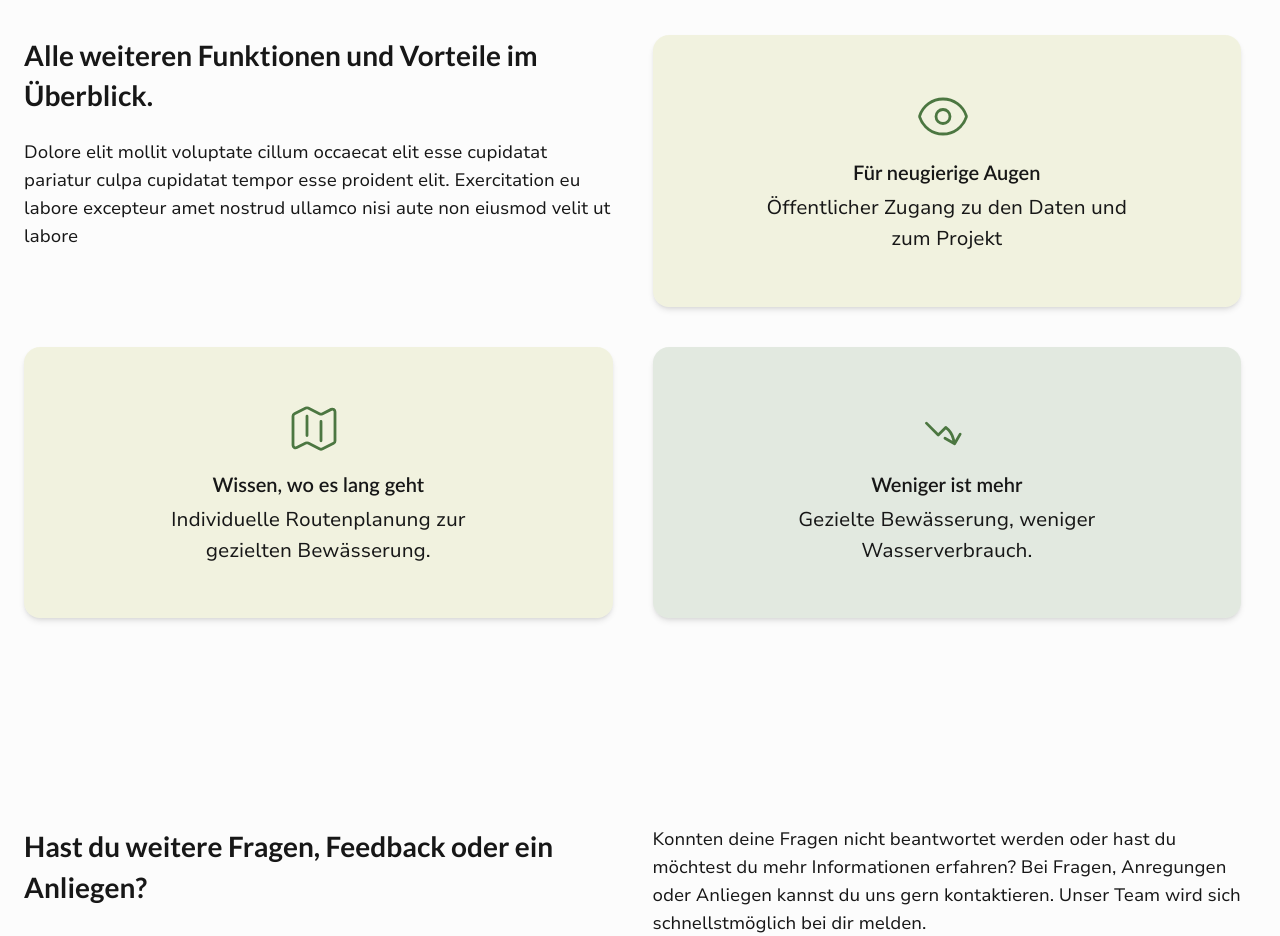
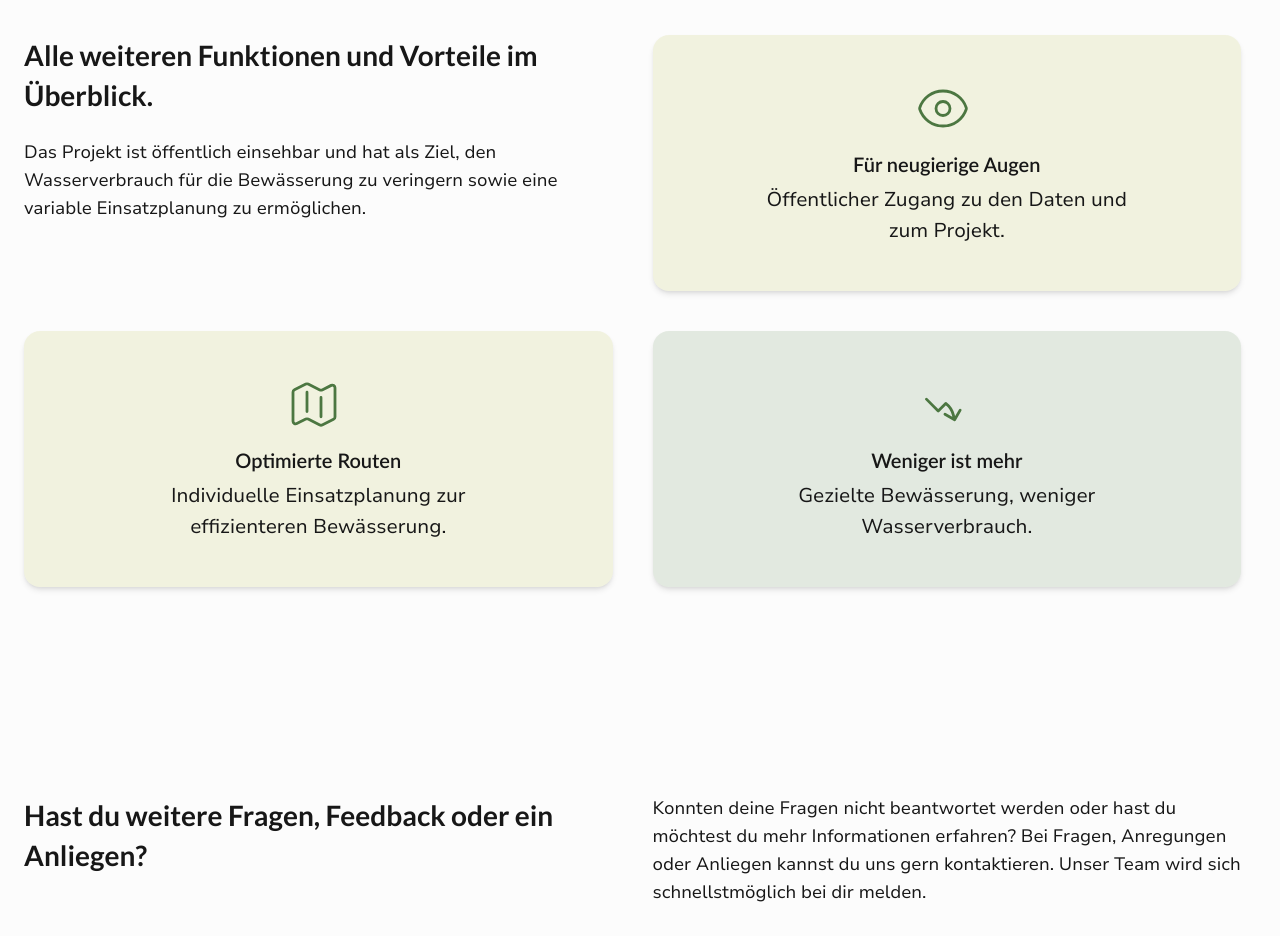
Before and after one commit to green-ecolution/project-website, a React (Vite) app: page /projekt in a window 1280 px wide. Shown: the part 2160-3096 px from the top of the page. Built offline with nearby package versions, Linux system fonts and the light colour scheme.

Commit message:
Changed Text in Advantages.tsx

```diff
--- a/src/tsx/components/sections/Advantages.tsx
+++ b/src/tsx/components/sections/Advantages.tsx
@@ -5,17 +5,18 @@ function Advantages() {
         {
             label: "Für neugierige Augen",
             icon: "/assets/svg/general/eye.svg",
-            description: "Öffentlicher Zugang zu den Daten und zum Projekt"
+            description: "Öffentlicher Zugang zu den Daten und zum Projekt.",
         },
         {
-            label: "Wissen, wo es lang geht",
+            label: "Optimierte Routen",
             icon: "/assets/svg/general/map.svg",
-            description: "Individuelle Routenplanung zur gezielten Bewässerung."
+            description:
+                "Individuelle Einsatzplanung zur effizienteren Bewässerung.",
         },
         {
             label: "Weniger ist mehr",
             icon: "/assets/svg/general/reduce.svg",
-            description: "Gezielte Bewässerung, weniger Wasserverbrauch."
+            description: "Gezielte Bewässerung, weniger Wasserverbrauch.",
         },
     ];
 
@@ -26,8 +27,9 @@ function Advantages() {
                     Alle weiteren Funktionen und Vorteile im Überblick.
                 </h2>
                 <p>
-                    Dolore elit mollit voluptate cillum occaecat elit esse cupidatat pariatur culpa cupidatat tempor esse proident elit.
-                    Exercitation eu labore excepteur amet nostrud ullamco nisi aute non eiusmod velit ut labore
+                    Das Projekt ist öffentlich einsehbar und hat als Ziel, den
+                    Wasserverbrauch für die Bewässerung zu veringern sowie eine
+                    variable Einsatzplanung zu ermöglichen.
                 </p>
             </article>
 
@@ -36,7 +38,8 @@ function Advantages() {
                     <AdvantageCard
                         label={advantage.label}
                         icon={advantage.icon}
-                        description={advantage.description} />
+                        description={advantage.description}
+                    />
                 </article>
             ))}
         </section>
```
